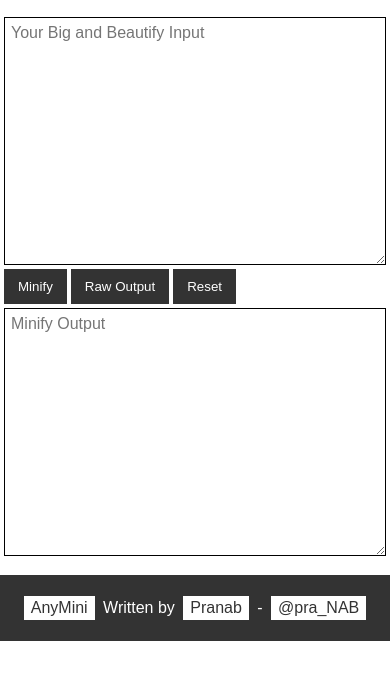
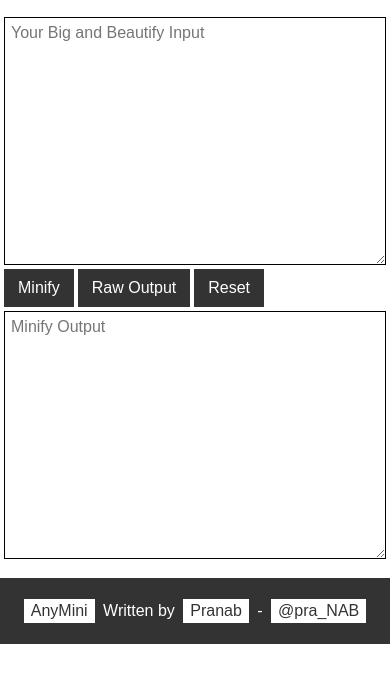
Before and after one commit to Phe0nix/anymini, a plain HTML site: page index.html in a window 390 px wide. Shown: the part 107-790 px from the top of the page. Drawn offline with Linux system fonts and the light colour scheme.

Commit message:
Update index.css

```diff
--- a/index.css
+++ b/index.css
@@ -120,7 +120,7 @@ textarea {
         padding-left: 3px;
         padding-right: 3px;
     }
-    textarea/*, button*/ {
+    textarea, button {
         font-size: 16px;
     }
     .footer {
```
